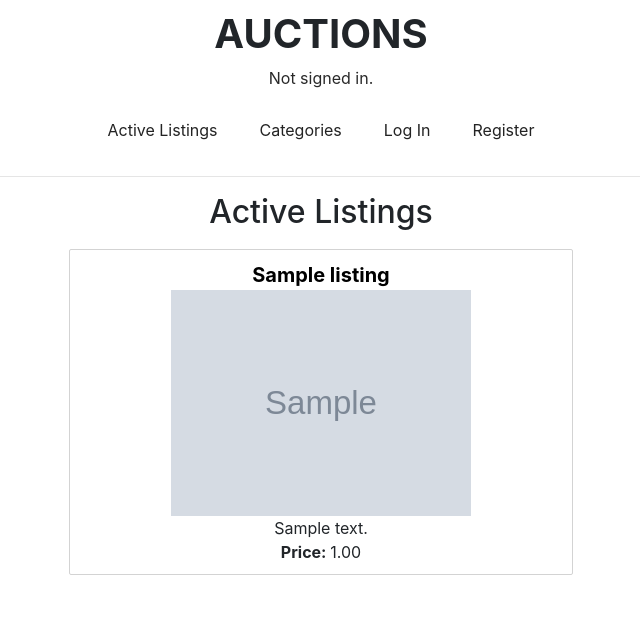
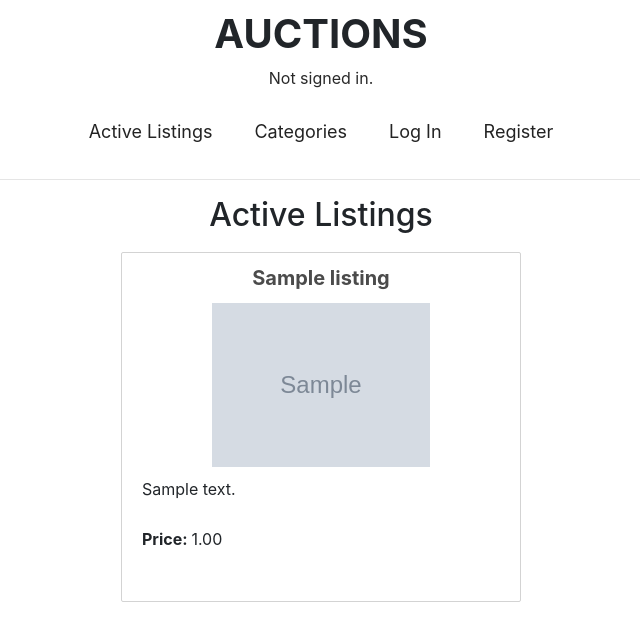
Before and after one commit to koleks92/commerce, a Django app: page / in a window 1280 px wide. Shown: the top 641 px of the page, without its empty margins (319-959 px from the left). Run offline with Django 3.2, Linux system fonts and the light colour scheme; tables that the repository leaves empty hold one stand-in row (values such as "Sample post"); grey boxes marked "Sample" are stand-in pictures; some libraries are stand-ins or nearby versions.

Commit message:
CSS Categories, Watchlist, Won_Auctions

```diff
--- a/auctions/static/auctions/styles.css
+++ b/auctions/static/auctions/styles.css
@@ -36,6 +36,7 @@ body {
 
 .nav-link {
     color: rgb(35, 35, 35);
+    font-size: large;
 }
 
 .nav-link:hover {
@@ -48,7 +49,7 @@ h2 {
     text-align: center;
 }
 
-/* Index */
+/* Index/Category/Won_Auctions/Watchlist */
 
 #index_body {
     padding: 0 10%;
@@ -56,19 +57,20 @@ h2 {
 
 #i_listings {
     display: flex;
-    flex-direction: column ;
+    flex-direction: row ;
+    justify-content: center;
     align-items: center;
+    flex-wrap: wrap;
 }
 
 .i_listing {
-    display: flex;
-    flex-direction: column;
     align-items: center;
-    width:  50%;
     border: 1px solid lightgray;
     border-radius: 2px;
-    margin-top: 10px;
-    padding: 10px 10%;
+    margin: 10px;
+    padding: 10px 20px;
+    width: 400px;
+    height: 350px;
     transition: background-color 0.5s ease-in-out;
 }
 
@@ -83,20 +85,75 @@ h2 {
 }
 
 .i_listing_link {
-    color: black;
+    color: rgb(75, 75, 75);
     text-decoration: none;
     transition: color 0.5s ease-in-out;
 
 }
 
 .i_listing_link:hover {
-    color: rgb(75, 75, 75);
+    color: black;
     text-decoration: none;
 }
 
-.i_listing_image {
-    margin: auto;
-    max-height: 50;
-    max-width: 100%;
+.i_listing_image_div {
+    display: flex;
+    margin: 10px auto;
+    width: 100%;
+    height: 50%;
+    border-radius: 2px;
+    overflow: hidden;
+    justify-content: center;
+    align-items: center;
 
 }
+
+.i_listing_image {
+    max-width: 100%;
+    max-height: 100%;
+}
+
+.i_listing_description {
+    display: -webkit-box;
+    -webkit-line-clamp: 2;
+    -webkit-box-orient: vertical;
+    overflow: hidden;
+    text-overflow: ellipsis;
+    height:50px;
+}
+
+/* Categories */
+#categories_body {
+    margin: auto 30%;
+}
+
+#categories {
+    display: flex;
+    flex-direction: column;
+}
+
+.category_name {
+    padding: 10px;
+    margin: 5px;
+    border-radius: 2px;
+    transition: background-color 0.5s ease-in-out;
+
+}
+
+.category_name:hover {
+    background-color: rgb(245, 245, 245);
+}
+
+.category_link {
+    color: rgb(75, 75, 75);
+    text-decoration: none;
+    transition: color 0.5s ease-in-out;
+    font-size: larger;
+
+}
+
+.category_link:hover {
+    color:  black;
+    text-decoration: none;
+    font-weight: bold;
+}
--- a/auctions/templates/auctions/index.html
+++ b/auctions/templates/auctions/index.html
@@ -9,7 +9,10 @@
         <div class="i_listing">
             <div class="i_listing_name"><a class="i_listing_link" href="{% url 'listing' listing.id %}">{{ listing.name }}</a></div>
             {% if listing.image %}
-                <div class="i_listing_image"><img class="i_listing_image" src="{{ listing.image }}"></div>
+            <div class="i_listing_image_div"><img class="i_listing_image" src="{{ listing.image }}"></div>
+            {% else %}
+            <div class="i_listing_image_div"><img class="i_listing_image" src="static/auctions/no_image.jpg"></div>
+
             {% endif %}
             <div class="i_listing_description">{{ listing.description }} </div>
             {% if listing.category %}
--- a/auctions/views.py
+++ b/auctions/views.py
@@ -287,6 +287,10 @@ def category(request, category_name):
 @login_required
 def won_auctions(request):
     listings = Listing.objects.filter(winner = request.user)
+    if len(listings) == 0:
+        return render(request, "auctions/error.html", {
+            "message" : "You did't win any auction yet"
+            })
     return render(request, "auctions/won_auctions.html", {
             "listings" : listings
             })
```
Lines whose indentation alone changed are shown as unchanged.
